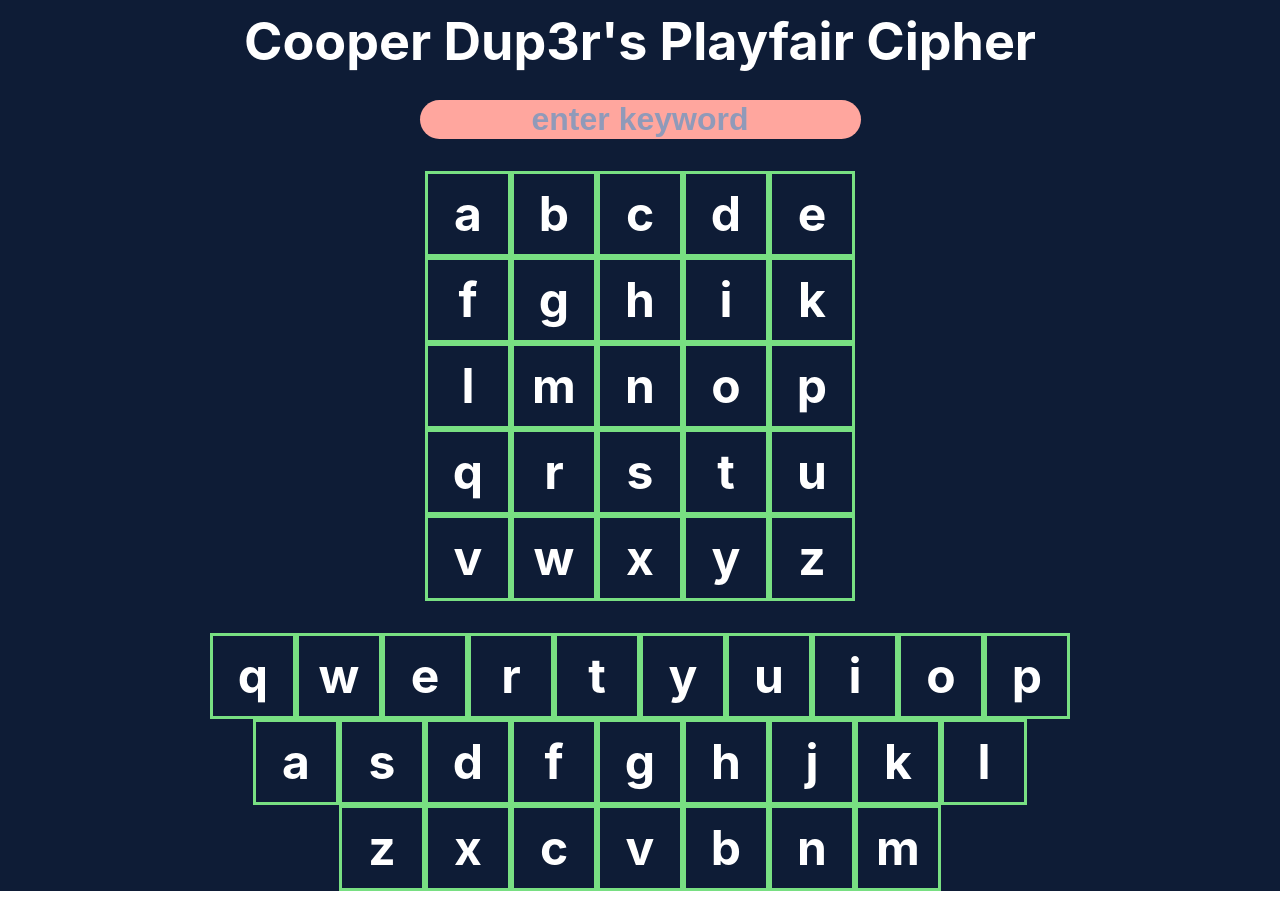
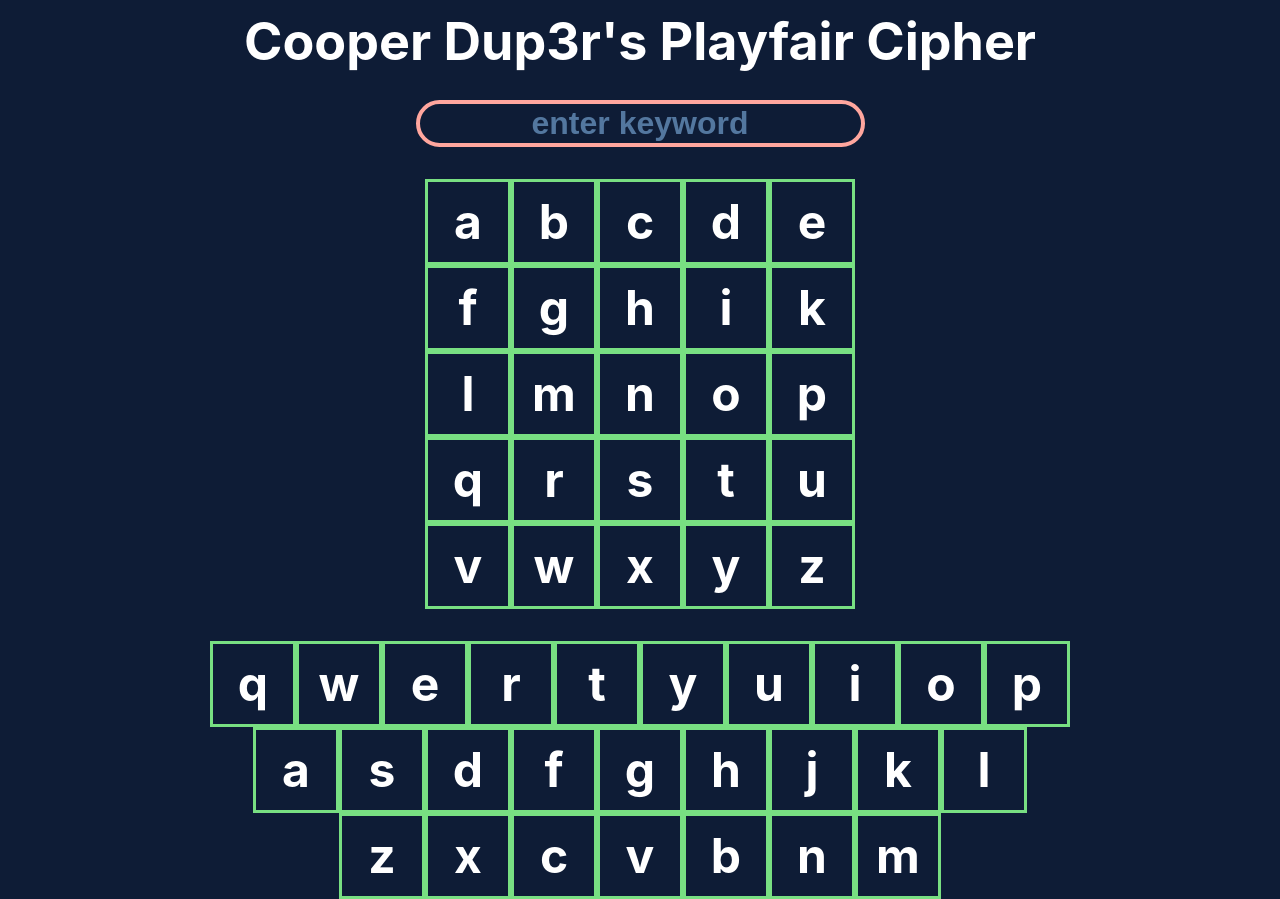
Before and after one commit to tylerchenoweth/playfair-cipher, a React (Create React App) app: page / in a window 1280 px wide. Built offline with nearby package versions, Linux system fonts and the light colour scheme.

Commit message:
changed the input box to just a border so the text is easier to read

```diff
--- a/src/components/KeywordInput/KeywordInput.css
+++ b/src/components/KeywordInput/KeywordInput.css
@@ -1,8 +1,15 @@
 
 input {
     background-color: var(--color-myorange);
+    background-color: transparent;
+    border: 4px solid var(--color-myorange);
     color: var(--color-myblue);
-    border:none;
+    /* text-shadow:
+                -1px -1px 0 #4F7CAC,
+                 1px -1px 0 #4F7CAC,
+                -1px  1px 0 #4F7CAC,
+                 1px  1px 0 #4F7CAC; */
+    /* border:none; */
     text-align: center;
     font-size: 2rem;
     font-weight: bold;
@@ -16,3 +23,8 @@ input::placeholder {
     color: inherit;
     opacity: .75;
 }
+
+input:focus {
+    outline: none;
+    box-shadow: none;
+}
```
